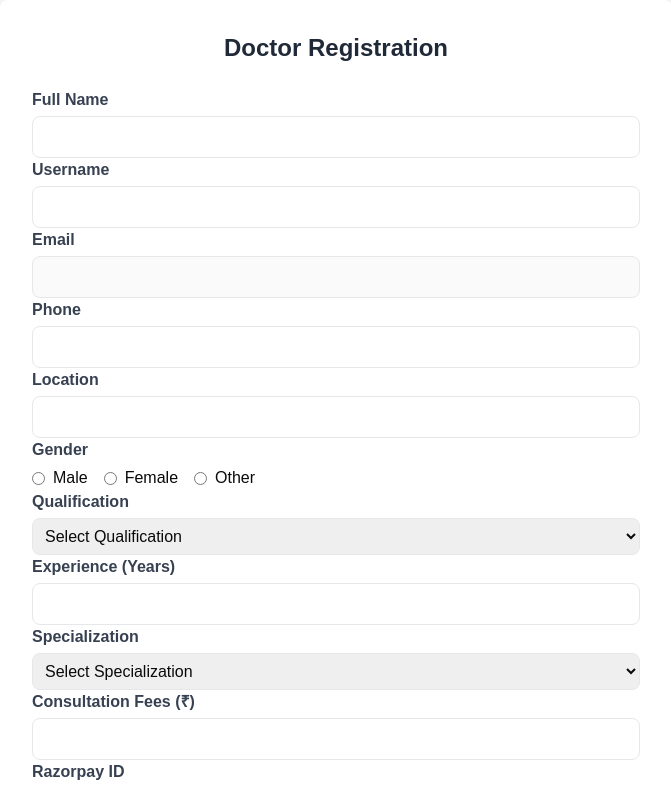
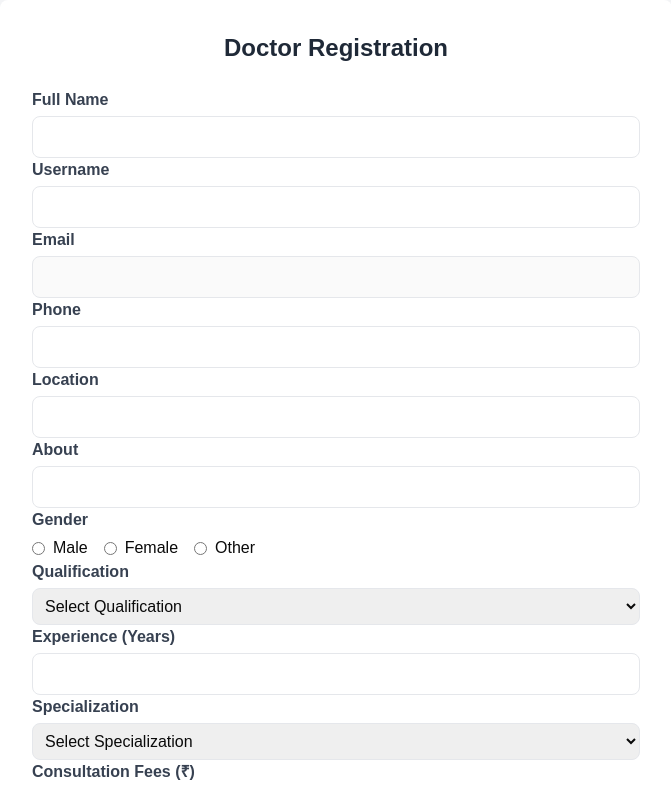
Before and after one commit to Pradyumn-Chaudhary/JEEVNI, a Next.js app: page /DoctorRegistration in a window 1280 px wide. Shown: the top 786 px of the page, without its empty margins (304-975 px from the left). Built offline with nearby package versions, Linux system fonts and the light colour scheme; no server answers; the database is empty; sample sign-in values are in the browser's storage.

Commit message:
Set Images

```diff
--- a/actions/useraction.js
+++ b/actions/useraction.js
@@ -4,14 +4,16 @@ import User from "@/model/user";
 import { v4 as uuidv4 } from "uuid";
 import Razorpay from "razorpay";
 
-export const initiate = async (doctorEmail,
+export const initiate = async (
+  doctorEmail,
   doctorName,
   patientEmail,
   patientName,
   problem,
-  fees) => {
+  fees
+) => {
   try {
-  let user = await User.findOne({ email: doctorEmail});
+    let user = await User.findOne({ email: doctorEmail });
     let secret = user.razorpaysecret;
     let id = user.razorpayid;
 
@@ -47,8 +49,7 @@ export const initiate = async (doctorEmail,
       patientName,
       problem,
       fees
-  )
-
+    );
 
     return { success: true, order };
   } catch (error) {
@@ -111,6 +112,8 @@ export const fetchuser = async (email) => {
       isApproved: user?.isApproved || false,
       rating: user?.rating || "",
       appointments: user?.appointments || [],
+      about: user?.about || "",
+      image: user?.image || "",
     };
   } catch (error) {
     console.error("Error fetching user:", error);
@@ -128,7 +131,9 @@ export const fetchDoctor = async (prefix) => {
       { category: { $regex: `^${prefix}`, $options: "i" } },
     ],
   })
-    .select("name username fees category qualifications experience rating")
+    .select(
+      "name username fees category qualifications experience rating image"
+    )
     .sort({ rating: -1 })
     .limit(7)
     .lean();
--- a/app/DoctorRegistration/page.js
+++ b/app/DoctorRegistration/page.js
@@ -21,6 +21,8 @@ const Page = () => {
     razorpayid: "",
     razorpaysecret: "",
     isDoctor: "",
+    about: "",
+    image: "",
   });
 
   useEffect(() => {
@@ -45,7 +47,8 @@ const Page = () => {
       setForm((prevForm) => ({
         ...prevForm,
         ...userData,
-        isDoctor: userData.isDoctor || "none",// ✅ Ensure "doctor" is always set
+        isDoctor: userData.isDoctor || "none", // ✅ Ensure "doctor" is always set
+        image: userData.image || "",
       }));
     } catch (error) {
       console.error("Error fetching user data:", error);
@@ -63,7 +66,7 @@ const Page = () => {
   const handleSubmit = async (e) => {
     e.preventDefault();
     try {
-      const updatedForm = { ...form, isDoctor: "doctor" };
+      const updatedForm = { ...form, isDoctor: "doctor", image: session?.user?.image };
       const result = await updateProfile(updatedForm, session.user.email);
       if (!result.success) {
         alert(result);
@@ -164,6 +167,22 @@ const Page = () => {
               className="w-full mt-1 p-2 border rounded-lg outline-indigo-500"
             />
           </div>
+
+          <div>
+            <label className="block text-gray-700 font-semibold">
+              About
+            </label>
+            <input
+              value={form.about || ""}
+              onChange={handleChange}
+              id="about"
+              type="text"
+              name="about"
+              required
+              className="w-full mt-1 p-2 border rounded-lg outline-indigo-500"
+            />
+          </div>
+
           <div>
             <label className="block text-gray-700 font-semibold">Gender</label>
             <div className="flex gap-4 mt-1">
--- a/app/[username]/page.js
+++ b/app/[username]/page.js
@@ -112,7 +112,7 @@ const DoctorProfilePage = () => {
         {/* Main Content Area */}
         <div className="flex items-center space-x-6">
           <img
-            src="/avatar.png"
+            src={doctorData?.image || "/avatar.png"}
             alt="Dr. John Smith's Profile Picture"
             className="w-24 h-24 rounded-full"
           />
@@ -133,9 +133,7 @@ const DoctorProfilePage = () => {
         <div className="mt-6">
           <h3 className="text-lg font-semibold">About</h3>
           <p className="text-gray-600 mt-2">
-            Dr. John Smith is a highly experienced cardiologist specializing in
-            heart diseases and treatments. He has helped thousands of patients
-            recover and live healthier lives.
+            {doctorData?.about}
           </p>
         </div>
 
--- a/app/doctorDashboard/page.js
+++ b/app/doctorDashboard/page.js
@@ -48,7 +48,7 @@ const Page = () => {
       <div className="w-1/4 bg-white p-6 shadow-lg flex flex-col justify-between">
   <div className="text-center">
     <Image
-      src={session?.user?.image || "/avatar.png"}
+      src={doctorData?.image || "/avatar.png"}
       alt="Profile Picture"
       className="mx-auto rounded-full"
       width={100}
--- a/app/page.js
+++ b/app/page.js
@@ -89,7 +89,7 @@ export default function Home() {
                       >
                         <div className="w-9 h-9">
                           <img
-                            src="/avatar.png"
+                            src={user.image ||"/avatar.png"}
                             alt="dp"
                             className="rounded-full object-cover w-full h-full"
                           />
--- a/app/patientDashboard/page.js
+++ b/app/patientDashboard/page.js
@@ -46,7 +46,7 @@ const PatientDashboard = () => {
         <div className="w-1/4 bg-white p-6 shadow-lg flex flex-col justify-between">
           <div className="text-center">
             <Image
-              src={session?.user?.image || "/avatar.png"}
+              src={patientData?.image || "/avatar.png"}
               alt="Profile Picture"
               className="mx-auto rounded-full"
               width={100}
--- a/app/patientRegistration/page.js
+++ b/app/patientRegistration/page.js
@@ -38,6 +38,7 @@ const PatientRegistration = () => {
         ...prevForm,
         ...userData,
         isDoctor: userData.isDoctor || "none",
+        image: userData.image || "",
       }));
     } catch (error) {
       console.error("Error fetching user data:", error);
@@ -55,7 +56,7 @@ const PatientRegistration = () => {
   const handleSubmit = async (e) => {
     e.preventDefault();
     try {
-      const updatedForm = { ...form, isDoctor: "patient" };
+      const updatedForm = { ...form, isDoctor: "patient" , image: session?.user?.image};
       const result = await updateProfile(updatedForm, session.user.email);
       if (!result.success) {
         alert(result);
--- a/model/user.js
+++ b/model/user.js
@@ -39,6 +39,8 @@ const UserSchema = new Schema(
     rating: { type: Number, default: 0 },
     isDoctor: { type: String, default: "none" },
     isApproved: { type: Boolean, default: false },
+    about: { type: String },
+    image: {type: String},
   },
   { timestamps: true }
 );
```
Lines whose indentation alone changed are shown as unchanged.
